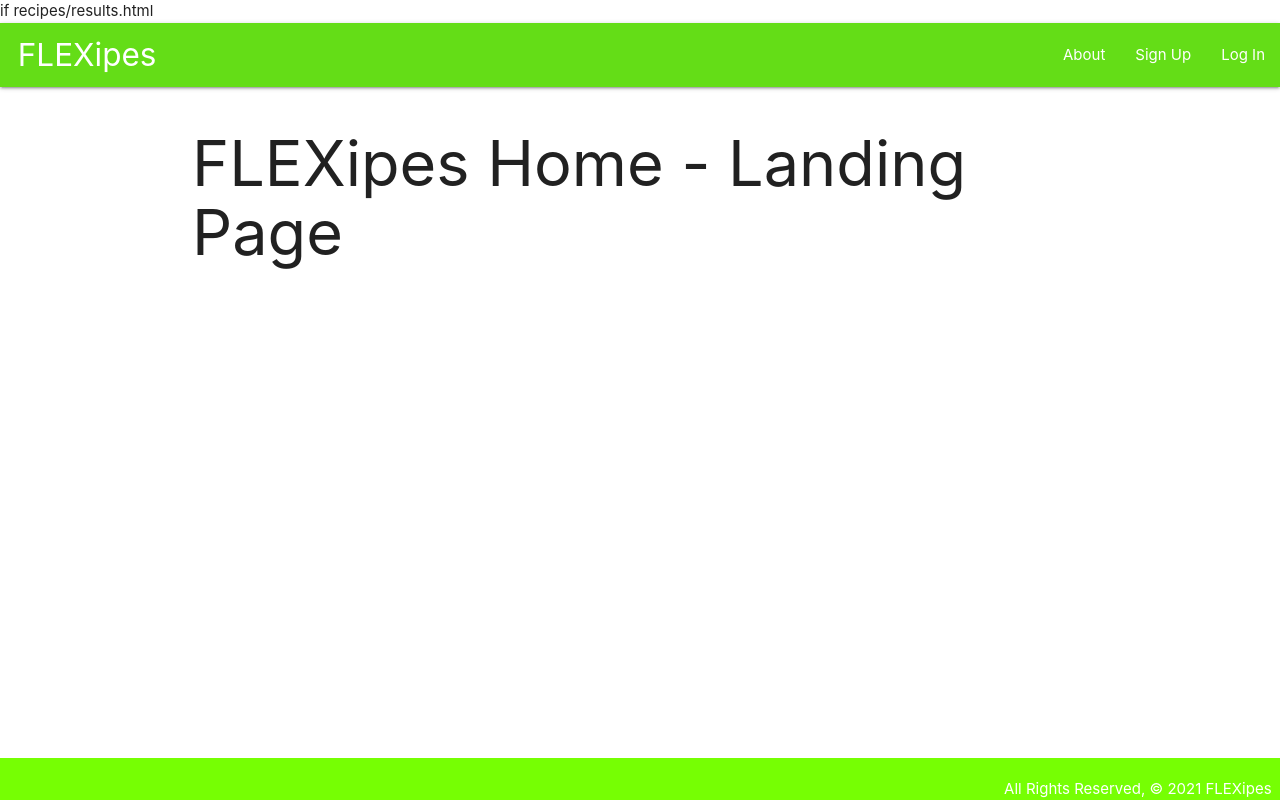
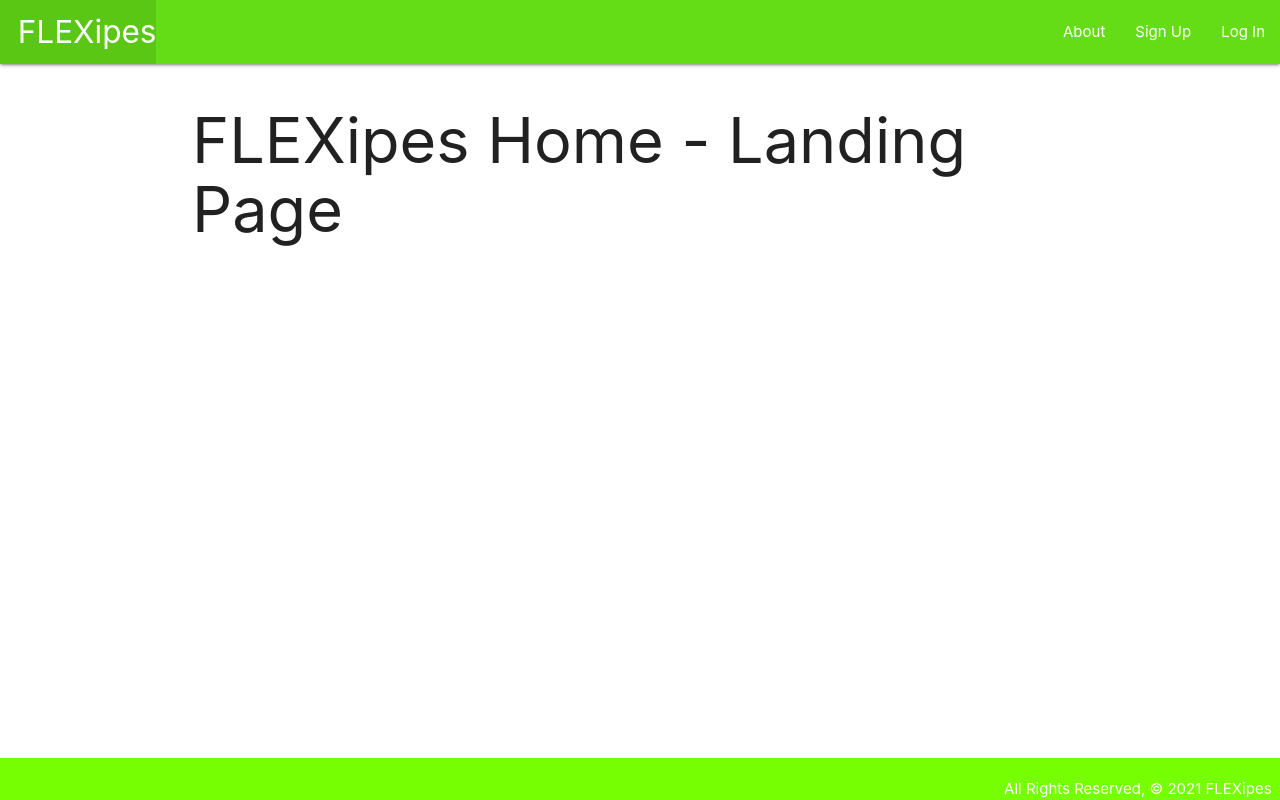
Before and after one commit to raulrodriguez8/FLEXipes, a Django app: page / in a window 1280 px wide. Run offline with Django 3.2, Linux system fonts and the light colour scheme.

Commit message:
fixed base.html

```diff
--- a/main_app/static/css/style.css
+++ b/main_app/static/css/style.css
@@ -13,8 +13,6 @@ footer {
   text-align: right;
 }
 
-<<<<<<< HEAD
-=======
 .select-wrapper {
   padding: 0 10px;
 }
@@ -27,4 +25,3 @@ footer {
 input.btn {
   margin: 0 10px;
 }
->>>>>>> 1c51e00e9892c95aeaaa532c0e87f5955a5390e4
--- a/main_app/templates/base.html
+++ b/main_app/templates/base.html
@@ -15,7 +15,6 @@
 
 
     {% block styles %}
-    if recipes/results.html
 
     <link rel="stylesheet" href="../static/css/results.css">
     {% endblock %}
```
